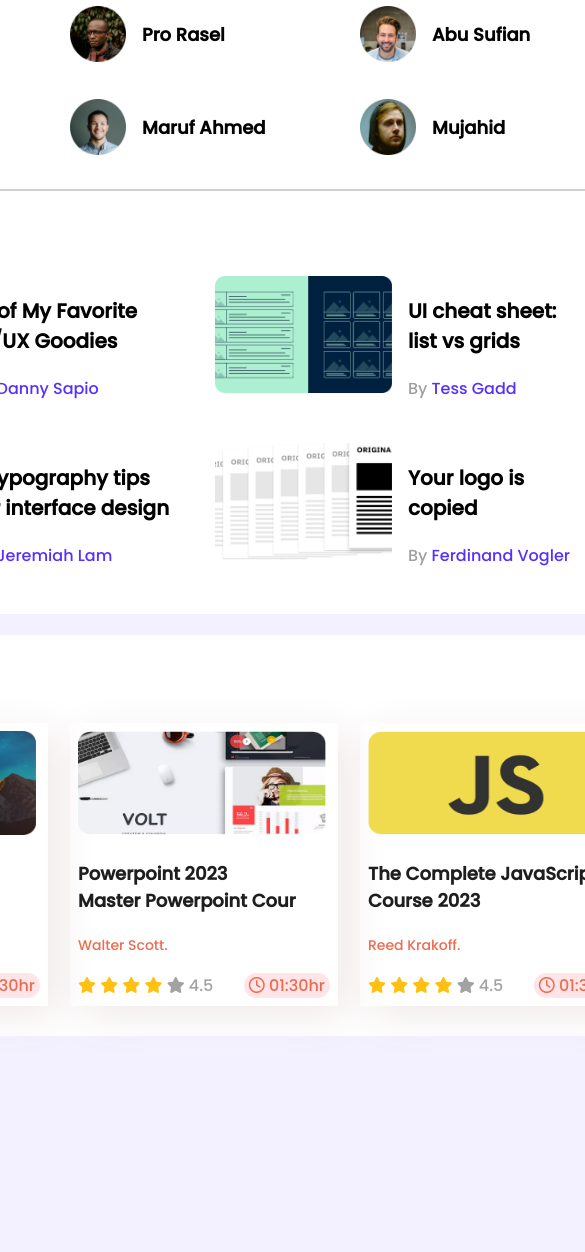
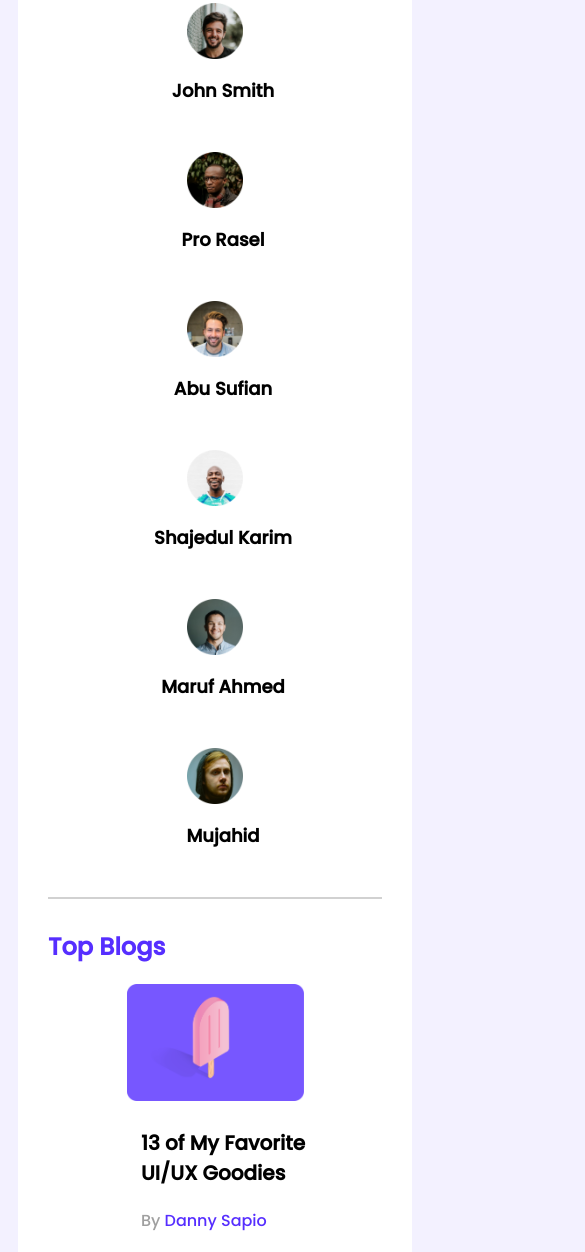
Before and after one commit to Mohona-Mohu-123/leader-board-css, a plain HTML site: page index.html in a window 390 px wide. Shown: the part 122-1374 px from the top of the page, 585 px wide, since content can reach past the window. Before the commit the page ends 1174 px from the top, so only its background shows below. Drawn offline with Linux system fonts and the light colour scheme.

Commit message:
make website responsive

```diff
--- a/style.css
+++ b/style.css
@@ -99,6 +99,7 @@ hr {
 .course{
     width: 252px;
     padding: 8px;
+    border-radius: 5px;
     box-shadow: 10px 10px 40px #f0e9e9;
 }
 .banner-img {
@@ -130,3 +131,42 @@ hr {
     padding:0 5px;
     color: #ED6B4F;
 }
+
+/* responsive */
+
+/* mobile devices */
+@media screen and (max-width:688px) {
+    .container{
+        width: 100%;
+    }
+    .players, .blogs, .courses{
+        grid-template-columns: repeat(1, 1fr);
+
+    }
+    .player, .blog{
+        align-items: center;
+        flex-direction: column;
+        justify-content: center;
+    }
+    .course{
+        align-items: center;
+        justify-content: center;
+        margin-bottom: 20px;
+    }
+}
+@media screen and (min-width:688px) and (max-width:992px) {
+    .container{
+        width: 100%;
+    }
+   .players, .courses{
+    grid-template-columns: repeat(2, 1fr);
+   }
+
+   .player, .blog, .course{
+    /* justify-content: center; */
+    align-items: center;
+   }
+   .course{
+        margin-bottom: 24px;
+   }
+}
```
